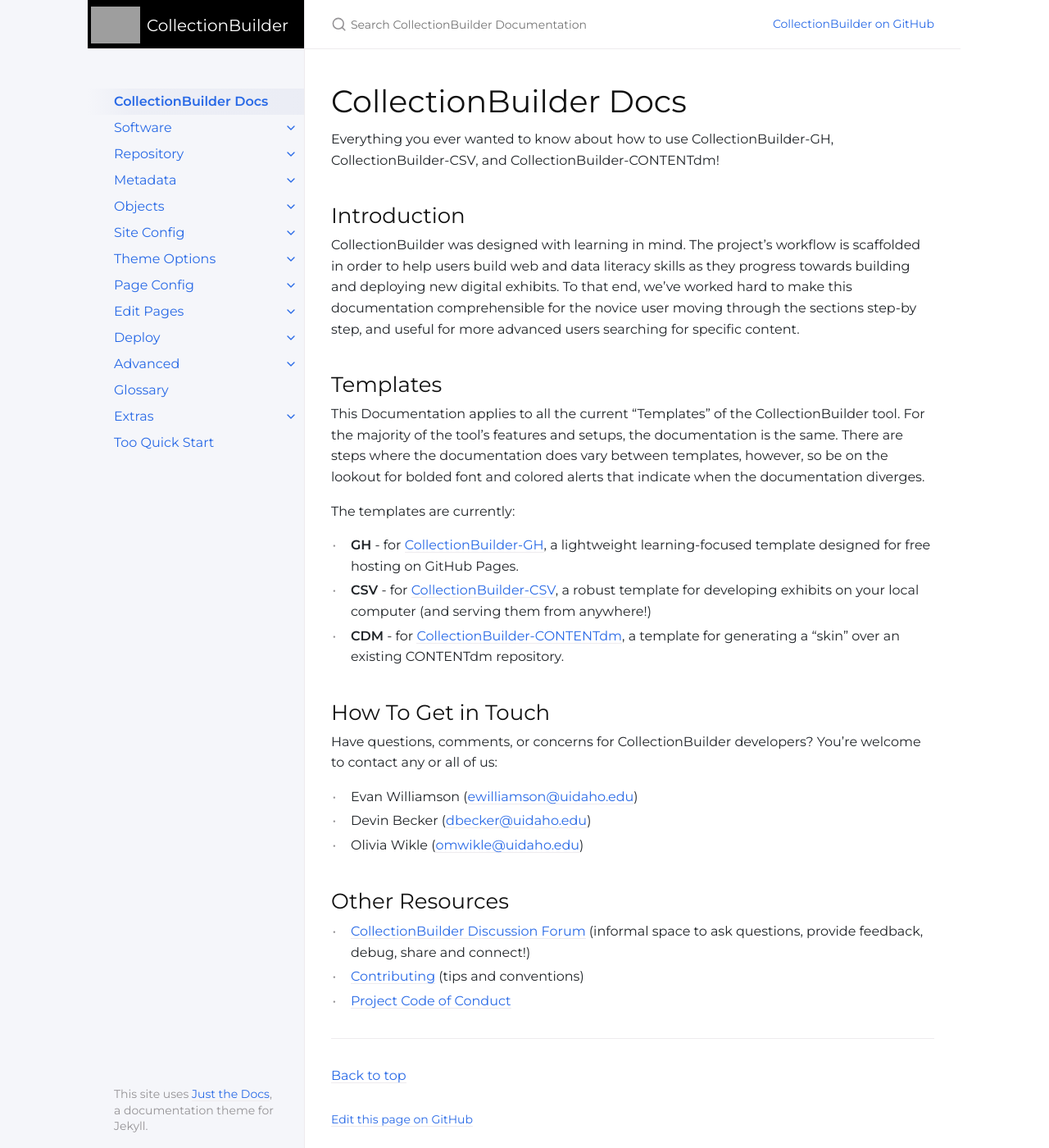
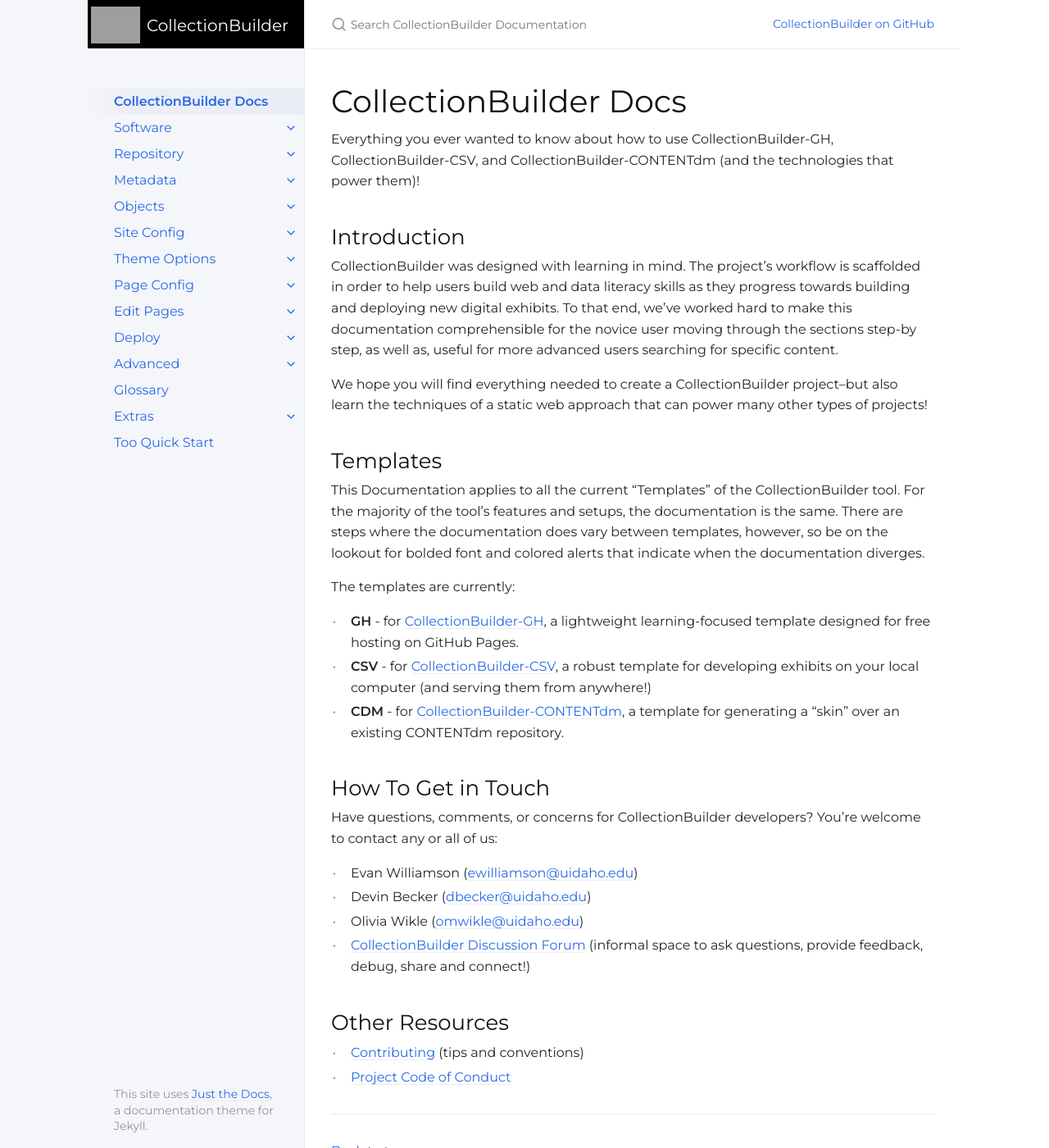
Before and after one commit to CollectionBuilder/cb-docs, a Jekyll site: the page built from index.md, in a window 1280 px wide and 1400 px high. Shown: the whole window at 82% size. Built offline with Jekyll 4.4.1, drawn with Linux system fonts in a browser that asks for light colours; comment, search, counter and statistics services are not loaded.

Commit message:
tweak index

```diff
--- a/index.md
+++ b/index.md
@@ -7,11 +7,15 @@ description: "CollectionBuilder is an open source tool for creating digital coll
 
 # CollectionBuilder Docs
 
-Everything you ever wanted to know about how to use CollectionBuilder-GH, CollectionBuilder-CSV, and CollectionBuilder-CONTENTdm!
+Everything you ever wanted to know about how to use CollectionBuilder-GH, CollectionBuilder-CSV, and CollectionBuilder-CONTENTdm (and the technologies that power them)!
 
 ## Introduction
 
-CollectionBuilder was designed with learning in mind. The project's workflow is scaffolded in order to help users build web and data literacy skills as they progress towards building and deploying new digital exhibits. To that end, we've worked hard to make this documentation comprehensible for the novice user moving through the sections step-by step, and useful for more advanced users searching for specific content.
+CollectionBuilder was designed with learning in mind.
+The project's workflow is scaffolded in order to help users build web and data literacy skills as they progress towards building and deploying new digital exhibits.
+To that end, we've worked hard to make this documentation comprehensible for the novice user moving through the sections step-by step, as well as, useful for more advanced users searching for specific content.
+
+We hope you will find everything needed to create a CollectionBuilder project--but also learn the techniques of a static web approach that can power many other types of projects!
 
 ## Templates
 
@@ -33,9 +37,9 @@ You're welcome to contact any or all of us:
 - Evan Williamson (<mailto:ewilliamson@uidaho.edu>)
 - Devin Becker (<mailto:dbecker@uidaho.edu>)
 - Olivia Wikle (<mailto:omwikle@uidaho.edu>)
+- [CollectionBuilder Discussion Forum](https://github.com/CollectionBuilder/collectionbuilder.github.io/discussions) (informal space to ask questions, provide feedback, debug, share and connect!)
 
 ## Other Resources
 
-- [CollectionBuilder Discussion Forum](https://github.com/CollectionBuilder/collectionbuilder.github.io/discussions) (informal space to ask questions, provide feedback, debug, share and connect!)
 - [Contributing](https://github.com/CollectionBuilder/collectionbuilder.github.io/blob/main/CONTRIBUTING.md) (tips and conventions)
 - [Project Code of Conduct](https://github.com/CollectionBuilder/collectionbuilder.github.io/blob/main/CODE_OF_CONDUCT.md)
```
